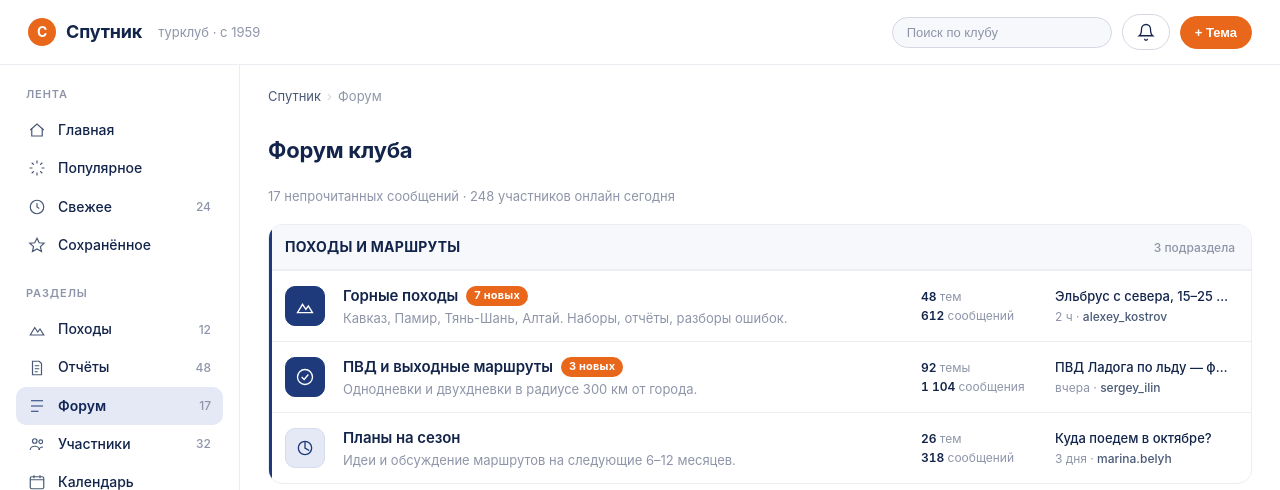
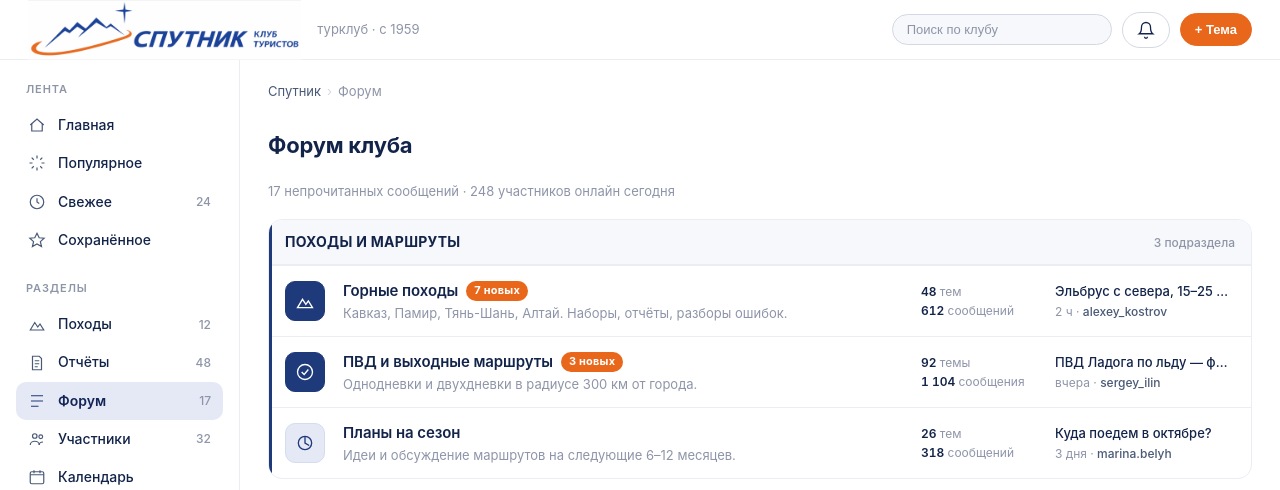
Before and after one commit to alff0x1f/tk-sputnik.org, a Django app: page /demo/forum/ in a window 1280 px wide. Shown: the top 490 px of the page. Run offline with Django 5.2, Linux system fonts and the light colour scheme.

Commit message:
feat: add logo to topbar and update styles in forum, index, and members pages

```diff
--- a/apps/demo/templates/demo/forum.html
+++ b/apps/demo/templates/demo/forum.html
@@ -1,9 +1,11 @@
+{% load static %}
 <!doctype html>
 <html lang="ru">
 <head>
 <meta charset="utf-8">
 <title>Форум — Турклуб Спутник</title>
 <meta name="viewport" content="width=device-width, initial-scale=1">
+<link rel="icon" type="image/png" href="{% static 'demo/favicon.png' %}">
 <style>
   :root{
     --bg:#ffffff;
@@ -46,7 +48,8 @@
   .topbar{
     position:sticky; top:0; z-index:20;
     display:flex; align-items:center; gap:16px;
-    padding:14px 28px;
+    padding:0 28px;
+    height:60px;
     background:var(--bg);
     border-bottom:1px solid var(--line);
   }
@@ -54,11 +57,8 @@
     display:flex; align-items:center; gap:10px;
     font-weight:700; font-size:18px; letter-spacing:-0.01em;
   }
-  .brand .mark{
-    width:28px; height:28px; border-radius:50%;
-    background:var(--orange); color:#fff;
-    display:inline-flex; align-items:center; justify-content:center;
-    font-size:14px; font-weight:700;
+  .brand .logo{
+    height:60px; width:auto; flex-shrink:0;
   }
   .topbar .sub{
     font-size:13px; color:var(--muted);
@@ -441,8 +441,7 @@
     <svg viewBox="0 0 24 24"><path d="M4 7h16M4 12h16M4 17h16"/></svg>
   </button>
   <div class="brand">
-    <span class="mark">С</span>
-    Спутник
+    <img class="logo" src="{% static 'demo/sputnik.png' %}" alt="Спутник Клуб Туристов" height="32">
   </div>
   <div class="sub">турклуб · с 1959</div>
   <div class="top-actions">
@@ -461,7 +460,7 @@
   <!-- Sidebar -->
   <aside class="sidebar" id="sidebar">
     <div class="sidebar-head">
-      <div class="brand"><span class="mark">С</span>Спутник</div>
+      <div class="brand"><img class="logo" src="{% static 'demo/sputnik.png' %}" alt="Спутник Клуб Туристов" height="32"></div>
       <button class="sidebar-close" id="sidebar-close" aria-label="Закрыть меню">
         <svg viewBox="0 0 24 24"><path d="M6 6l12 12M18 6L6 18"/></svg>
       </button>
```
Also changed, not shown: apps/demo/templates/demo/index.html (+8 -9 lines), apps/demo/templates/demo/members.html (+8 -9 lines), apps/demo/static/demo/favicon.png (added), apps/demo/static/demo/sputnik.png (added).
